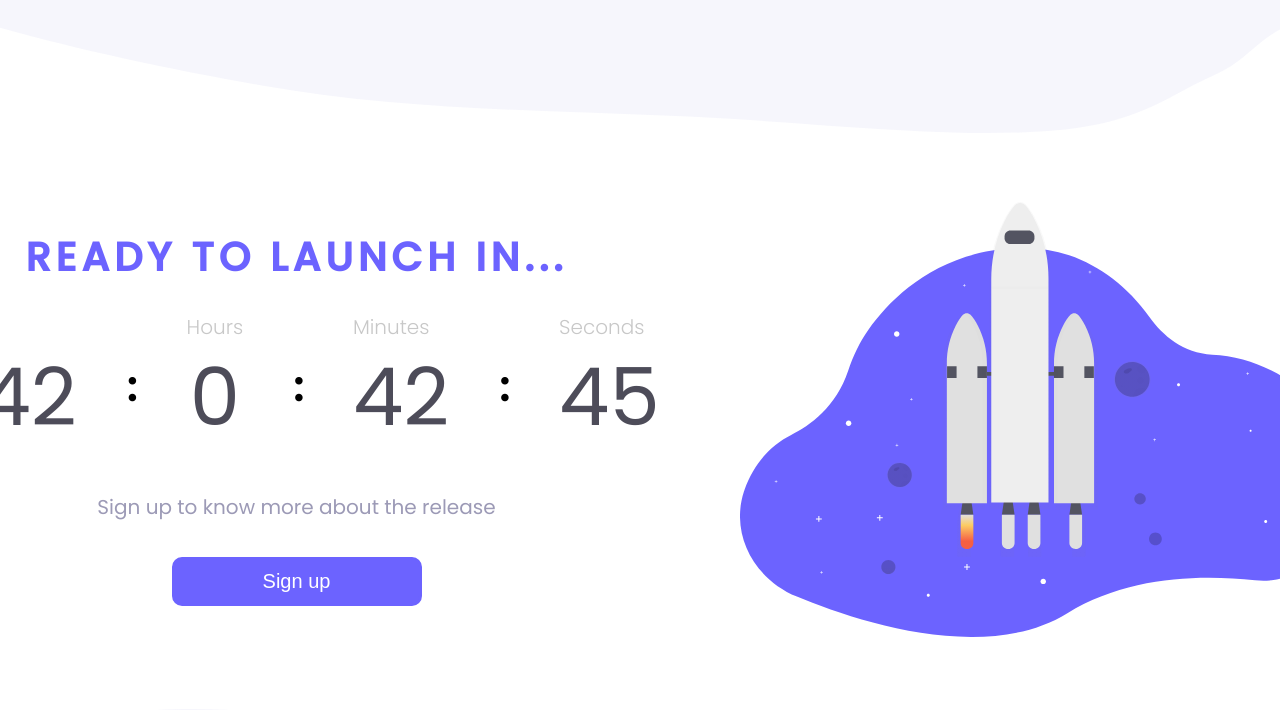
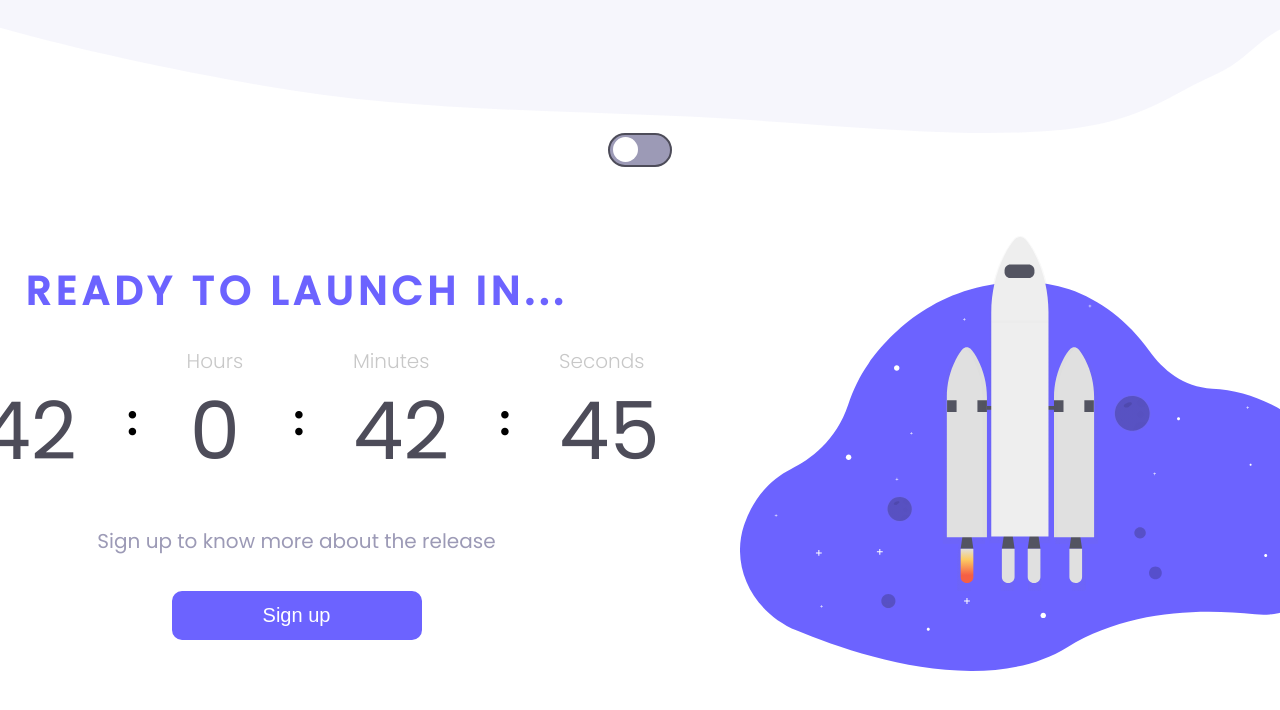
Before and after one commit to akyua/Countdown, a plain HTML site: page index.html in a window 1280 px wide. Shown: the top 710 px of the page. Drawn offline with Linux system fonts and the light colour scheme.

Commit message:
Create button switch

```diff
--- a/assets/css/style.css
+++ b/assets/css/style.css
@@ -5,6 +5,52 @@
     --text-color: #9C9AB6;
     --poppins: 'poppins';
   }
+
+.button-container{
+    display: flex;
+    align-items: center;
+    justify-content: center;
+
+}
+
+.toggle-input{
+    display: none;
+}
+
+.pointer  {
+    cursor: pointer;
+}
+
+.slider{
+    width:60px;
+    height:30px;
+    background-color: var(--text-color);
+    border-radius: 20px;
+    border:2px solid var(--black);
+    pointer-events: none;
+    position: relative;
+}
+
+.button-switch{
+    background-color: #FFFFFF ;
+    border-radius: 50%;
+    border: none;
+    width: 25px;
+    height: 25px;
+    top: 2px;
+    left: 3px;
+    position:absolute;
+    transition: .4s ease-in-out;
+}
+
+.toggle-input:checked ~ .slider{
+    background-color: var(--black);
+}
+
+.toggle-input:checked ~ .slider > .button-switch{
+    background-color: var(--text-color);
+    left: 33px;
+}
 
 .header-image{
     display: flex;
--- a/index.html
+++ b/index.html
@@ -13,6 +13,16 @@
 <body>
     <header>
         <img src="./assets/images/top-image.svg" class="header-image">
+        <div class="button-container">
+            <label class="pointer">
+                <input type="checkbox" class="toggle-input">
+                <div class="slider">
+                    <label for="button-switch"></label>
+                        <button  class="button-switch"></button>
+                    </label>
+                </div>
+            </label>
+        </div>
     </header>
     <main>
         <div class="main-container">
```
